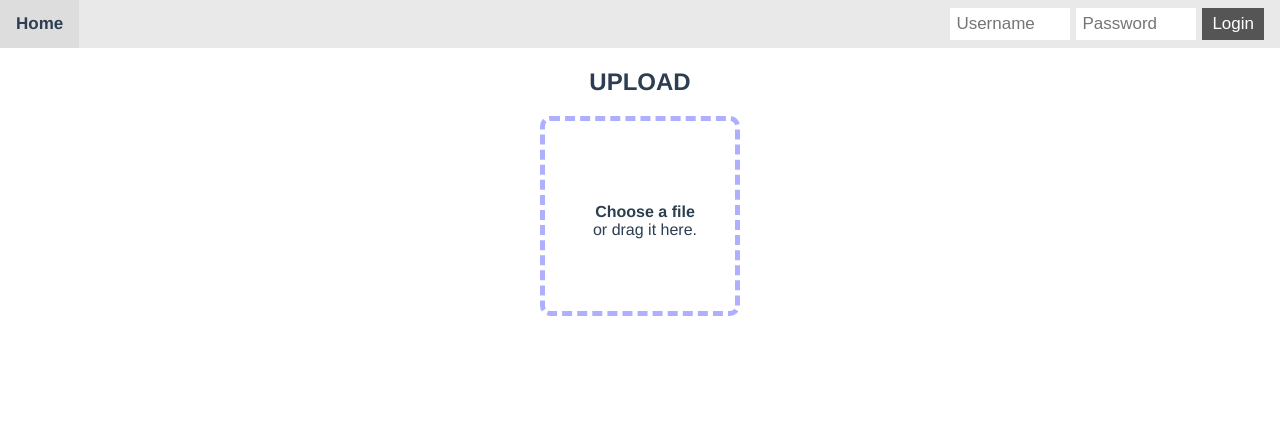
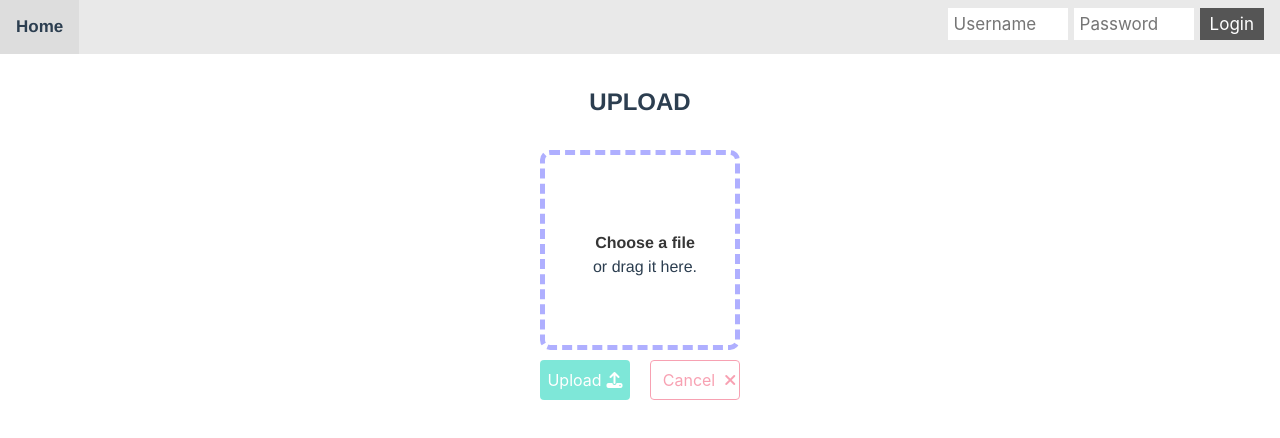
Before and after one commit to sogilis/Voogle, a Vue app in the folder src/webapp/: page /#/upload in a window 1280 px wide. Shown: the top 438 px of the page. Built offline with nearby package versions, Linux system fonts and the light colour scheme.

Commit message:
feat(webapp) added bulma css - button's design improved

```diff
--- a/src/webapp/public/index.html
+++ b/src/webapp/public/index.html
@@ -5,6 +5,8 @@
     <meta http-equiv="X-UA-Compatible" content="IE=edge">
     <meta name="viewport" content="width=device-width,initial-scale=1.0">
     <link rel="icon" href="<%= BASE_URL %>favicon.ico">
+    <link rel="stylesheet" href="https://cdn.jsdelivr.net/npm/bulma@0.9.3/css/bulma.min.css">
+    <script src="https://kit.fontawesome.com/945944857b.js" crossorigin="anonymous"></script>
     <title><%= htmlWebpackPlugin.options.title %></title>
   </head>
   <body>
--- a/src/webapp/src/App.vue
+++ b/src/webapp/src/App.vue
@@ -20,12 +20,30 @@ export default {
 </script>
 
 <style lang="scss">
+.flex_center {
+  display: flex;
+  align-items: center;
+  justify-content: center;
+}
+
 #app {
   font-family: Avenir, Helvetica, Arial, sans-serif;
   -webkit-font-smoothing: antialiased;
   -moz-osx-font-smoothing: grayscale;
   text-align: center;
   color: #2c3e50;
+}
+
+h1 {
+  font-size: 2em;
+  margin: 30px;
+  font-weight: bolder;
+}
+
+h2 {
+  font-size: 1.5em;
+  margin: 30px;
+  font-weight: bolder;
 }
 
 #nav {
--- a/src/webapp/src/views/Upload.vue
+++ b/src/webapp/src/views/Upload.vue
@@ -23,7 +23,11 @@
           @drag.prevent.stop=""
           @dragstart.prevent.stop=""
         ></div>
-        <label id="box_text" for="file">
+        <label
+          id="box_text"
+          for="file"
+          @dragenter.prevent.stop="dragOnBox(true)"
+        >
           <strong>Choose a file</strong>
           <span v-if="isAdvancedUpload()"
             ><br />
@@ -47,10 +51,24 @@
         </div>
       </div>
     </div>
-    <span v-if="fileSelected"
-      ><button @click.stop.prevent="submitFile()">Submit</button>
-      <button id="cancel" @click.stop.prevent="retry()">Cancel</button></span
-    >
+    <span class="flex_center">
+      <button
+        class="button is-primary"
+        :disabled="!fileSelected"
+        @click.stop.prevent="submitFile()"
+      >
+        <span>Upload</span>
+        <span><i class="fa-solid fa-upload"></i></span>
+      </button>
+      <button
+        class="button is-danger is-outlined"
+        :disabled="!fileSelected"
+        @click.stop.prevent="retry()"
+      >
+        <span>Cancel</span>
+        <span class="icon is-small"> <i class="fa-solid fa-xmark"></i></span>
+      </button>
+    </span>
   </form>
   <div v-else>
     <h5>{{ this.status }}</h5>
@@ -150,12 +168,6 @@ export default {
 </script>
 
 <style scoped lang="scss">
-.flex_center {
-  display: flex;
-  align-items: center;
-  justify-content: center;
-}
-
 .form_upload {
   margin: auto;
   width: fit-content;
@@ -244,4 +256,12 @@ input {
   font-size: large;
   outline: none;
 }
+
+button {
+  width: 90px;
+  margin: 0 10px;
+  & i {
+    margin-left: 5px;
+  }
+}
 </style>
```
